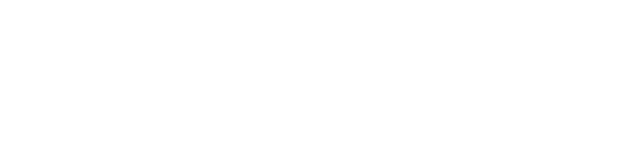
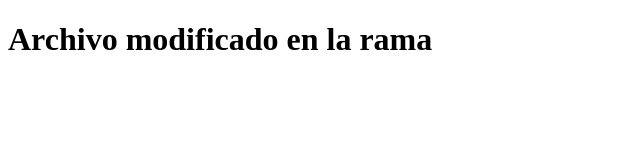
Before and after one commit to jumufu84/BootCampJS_Tarea1, a plain HTML site: page index.html in a window 1280 px wide. Shown: the whole page, without its empty margins (0-640 px from the left). Drawn offline with Linux system fonts and the light colour scheme.

Commit message:
Fichero index modificado en la rama development

```diff
--- a/index.html
+++ b/index.html
@@ -5,5 +5,7 @@
     <meta name="viewport" content="width=device-width, initial-scale=1.0" />
     <title>Tarea para el repo</title>
   </head>
-  <body></body>
+  <body>
+    <h1>Archivo modificado en la rama</h1>
+  </body>
 </html>
```
